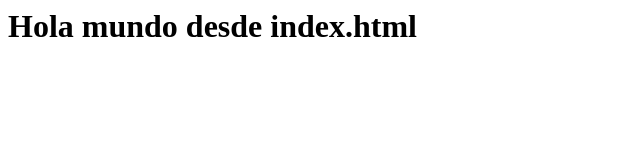
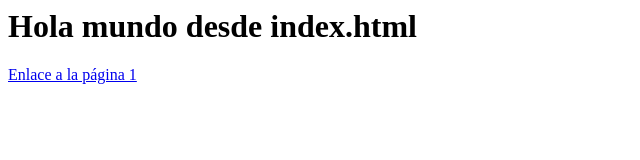
Before and after one commit to DavidGonzalezMare/PruebaPages, a plain HTML site: page index.html in a window 1280 px wide. Shown: the whole page, without its empty margins (0-640 px from the left). Drawn offline with Linux system fonts and the light colour scheme.

Commit message:
Enlace a pagina 1

```diff
--- a/index.html
+++ b/index.html
@@ -1 +1,3 @@
 <h1> Hola mundo desde index.html </h1>
+
+<p><a href="./pagina1.html">Enlace a la página 1 </a><p>
```
